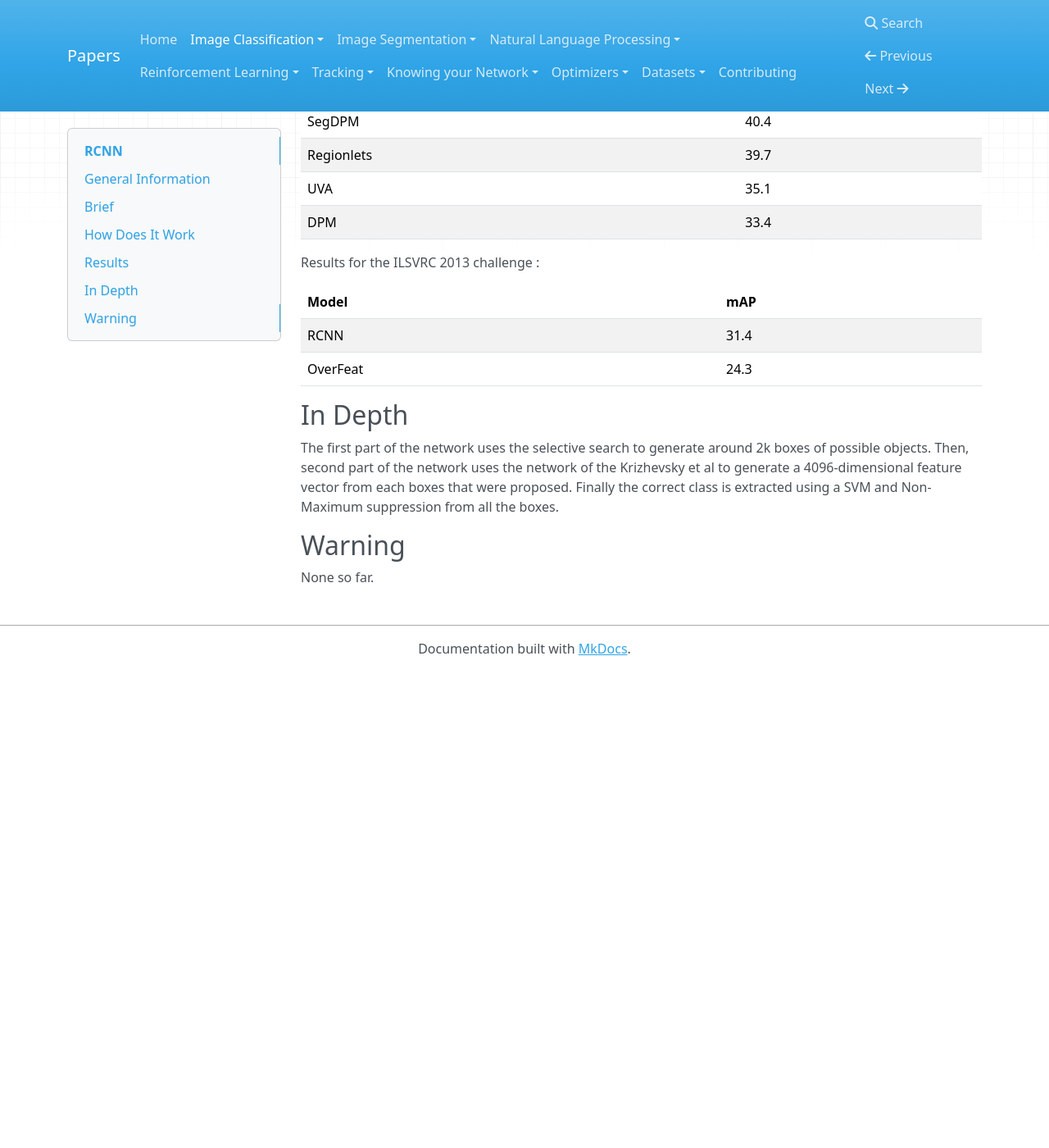
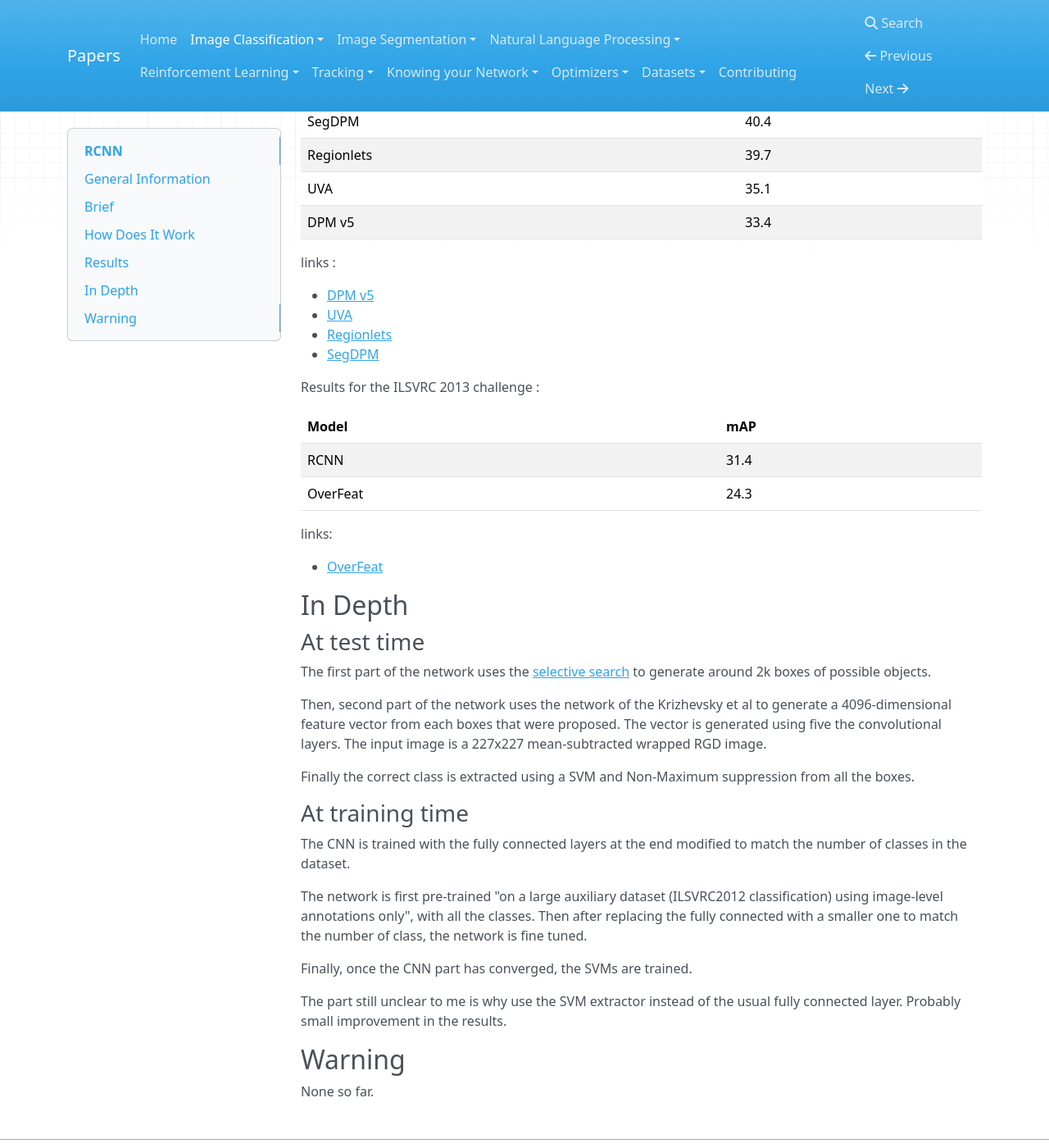
Before and after one commit to D3lt4lph4/papers, an MkDocs documentation site: the page built from docs/imageclassif/rcnn.md, in a window 1280 px wide and 1400 px high, scrolled down 1312 px. Shown: the whole window at 82% size. Built offline with MkDocs 1.6.1, drawn with Linux system fonts in a browser that asks for light colours; nearby versions of some CDN libraries; old or Windows-style settings are respelled for this version of MkDocs; before the commit the page ends 2131 px from its top, so only the background shows below that; some of the changed text lies outside the part shown.

Commit message:
RCNN description

```diff
--- a/docs/imageclassif/rcnn.md
+++ b/docs/imageclassif/rcnn.md
@@ -29,7 +29,7 @@ A region proposal algorithm extract ROI, then each region is fed to a classifier
 
 ## Results
 
-The results are for two different data-set.
+The results are for two different dataset.
 
 Results for the PASCAL VOC 2010 challenge :
 
@@ -39,7 +39,15 @@ Results for the PASCAL VOC 2010 challenge :
 | SegDPM | 40.4 |
 | Regionlets | 39.7 |
 | UVA | 35.1 |
-| DPM | 33.4 |
+| DPM v5 | 33.4 |
+
+links :
+
+- [DPM v5](https://www.rossgirshick.info/latent/)
+- [UVA](https://ivi.fnwi.uva.nl/isis/publications/bibtexbrowser.php?key=UijlingsIJCV2013&bib=all.bib)
+- [Regionlets](http://www.ece.northwestern.edu/~mya671/mypapers/ICCV13_Wang_Yang_Zhu_Lin.pdf)
+- [SegDPM](https://www.cv-foundation.org/openaccess/content_cvpr_2013/papers/Fidler_Bottom-Up_Segmentation_for_2013_CVPR_paper.pdf)
+
 
 Results for the ILSVRC 2013 challenge :
 
@@ -48,9 +56,30 @@ Results for the ILSVRC 2013 challenge :
 | RCNN | 31.4 |
 | OverFeat | 24.3 |
 
+links:
+
+- [OverFeat](https://arxiv.org/abs/1312.6229)
+
+
 ## In Depth
 
-The first part of the network uses the selective search to generate around 2k boxes of possible objects. Then, second part of the network uses the network of the Krizhevsky et al to generate a  4096-dimensional feature vector from each boxes that were proposed. Finally the correct class is extracted using a SVM and Non-Maximum suppression from all the boxes.
+### At test time
+
+The first part of the network uses the [selective search](https://ivi.fnwi.uva.nl/isis/publications/bibtexbrowser.php?key=UijlingsIJCV2013&bib=all.bib) to generate around 2k boxes of possible objects.
+
+Then, second part of the network uses the network of the Krizhevsky et al to generate a  4096-dimensional feature vector from each boxes that were proposed. The vector is generated using five the convolutional layers. The input image is a 227x227 mean-subtracted wrapped RGD image.
+
+Finally the correct class is extracted using a SVM and Non-Maximum suppression from all the boxes.
+
+### At training time
+
+The CNN is trained with the fully connected layers at the end modified to match the number of classes in the dataset.
+
+The network is first pre-trained "on a large auxiliary dataset (ILSVRC2012 classification) using image-level annotations only", with all the classes. Then after replacing the fully connected with a smaller one to match the number of class, the network is fine tuned.
+
+Finally, once the CNN part has converged, the SVMs are trained.
+
+The part still unclear to me is why use the SVM extractor instead of the usual fully connected layer. Probably small improvement in the results.
 
 ## Warning
 
```
Also changed, not shown: other parts of docs/imageclassif/rcnn.md (+1 -1 lines).
